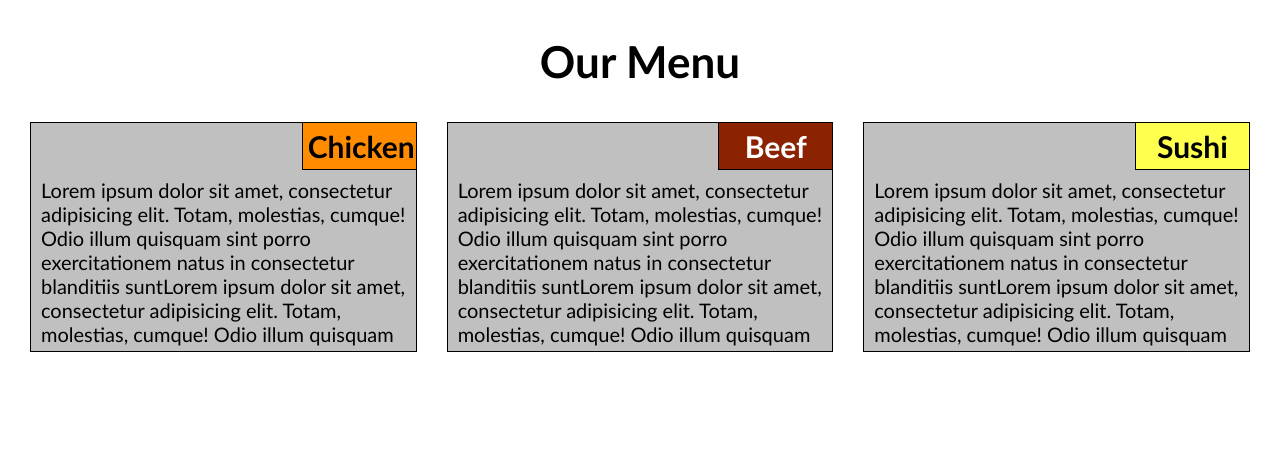
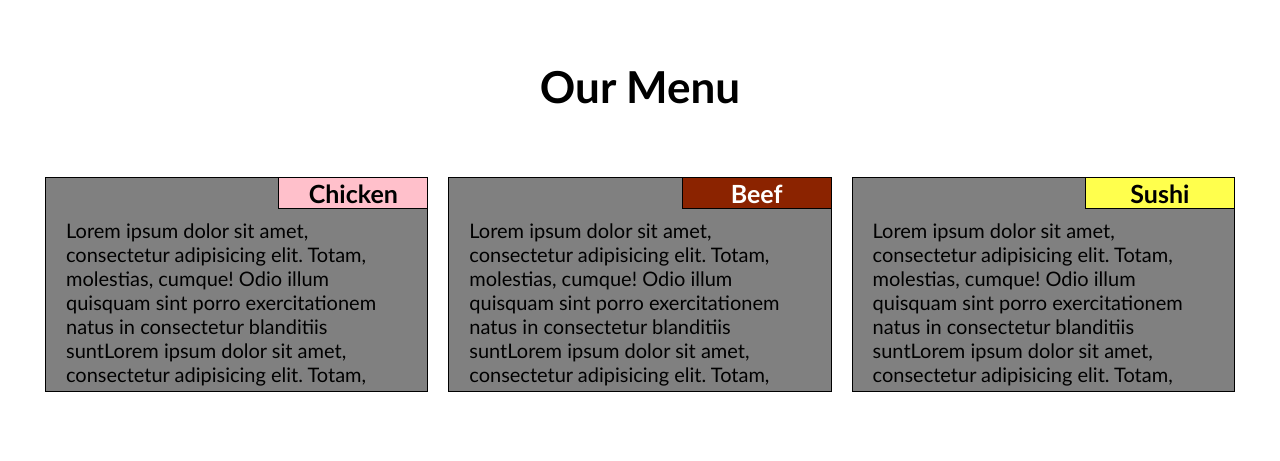
Before and after one commit to Kateryna007/111, a plain HTML site: page site/index.html in a window 1280 px wide. Drawn offline with Linux system fonts and the light colour scheme.

Commit message:
Update css styles.css

```diff
--- a/site/css styles.css
+++ b/site/css styles.css
@@ -3,78 +3,103 @@
 }
 body {
     font-family: Calibri;
-    margin-right: 15px;
-    margin-left: 15px;
+    margin: 0px;
     }
 
 h1{
     text-align: center;
     text-weight: bold;
     font-size: 275%;
-    margin-top: 35px;
+    margin-top: 60px;
     margin-bottom: 35px;
     color: black;
 }
-.section {
-    background-color: #C0C0C0;
-    border: 1px solid black;
+.container {
+    background-color: white;
     font-size: 125%;
-    position: relative;
-    height: 230px;
     margin-right: 15px;
     margin-left: 15px;
     margin-bottom: 15px;
-    padding: 10px;
-    padding-top: 35px;
-    overflow: hidden;
+    padding: 20px;
+
+
+ }
+ .section {
+ overflow: hidden;
+ background-color: grey;
+ border: 1px solid black;
+ margin: 10px;
+ position: relative;
+ padding: 20px;
+ overflow: hidden;
+ max-height: 215px;
 
 
 
-}
-h2 {
-    display: inline-block;
-    border: 1px solid black;
-    padding: 5px;
-    width: 115px;
-    text-align: center;
-    margin-top: -15px;
-    margin-bottom: 0;
-    position: absolute;
-    right: -1px;
-    top: 14px;
+    }
+p {
+margin-top: 20px;
+;
 
 
 
 }
 
 .chicken {
-    background-color: #ff8c00;
+    background-color: pink;
     color: black;
-    margin-left: 20px;
+    position: absolute;
+    border: 1px solid black;
+    font-size: 125%;
+    width: 150px;
+    text-align: center;
+    margin-top: -13px;
+    margin-bottom: 0;
+    right: -1px;
+    top: 12px;
+
 
 
 }
 .beef {
     background-color: #8b2300;
     color: white;
+    position: absolute;
+    border: 1px solid black;
+    font-size: 125%;
+    width: 150px;
+    text-align: center;
+    margin-top: -13px;
+    margin-bottom: 0;
+    right: -1px;
+    top: 12px;
+
 }
 
 .sushi {
     background-color: #ffff4d;
     color: black;
+    position: absolute;
+    border: 1px solid black;
+    font-size: 125%;
+    width: 150px;
+    text-align: center;
+    margin-top: -13px;
+    margin-bottom: 0;
+    right: -1px;
+    top: 12px;
 
   }
+
 
 /*
 .row div {
  background-color: #c7c7c7;
-border: 3px solid black;
-position: relative;
 height: 170px;
 margin-right: 15px;
 margin-left: auto;
 margin-bottom: 15px;
-padding: 10px;
+
 padding-top: 35px;}
 */
 
@@ -83,6 +108,7 @@ padding-top: 35px;}
 @media (min-width: 992px) {
   .col-lg-1, .col-lg-2, .col-lg-3, .col-lg-4, .col-lg-5, .col-lg-6, .col-lg-7, .col-lg-8, .col-lg-9, .col-lg-10, .col-lg-11, .col-lg-12 {
     float: left;
+        border: 1px black;
       }
   .col-lg-1 {
     width: 8.33%;
@@ -125,6 +151,7 @@ padding-top: 35px;}
 @media (min-width: 768px) and (max-width: 991px) {
      .col-md-1, .col-md-2, .col-md-3, .col-md-4, .col-md-5, .col-md-6, .col-md-7, .col-md-8, .col-md-9, .col-md-10, .col-md-11, .col-md-12{
         float: left;
+            border: 1px black;
 
             }
     .col-md-1 {
```
